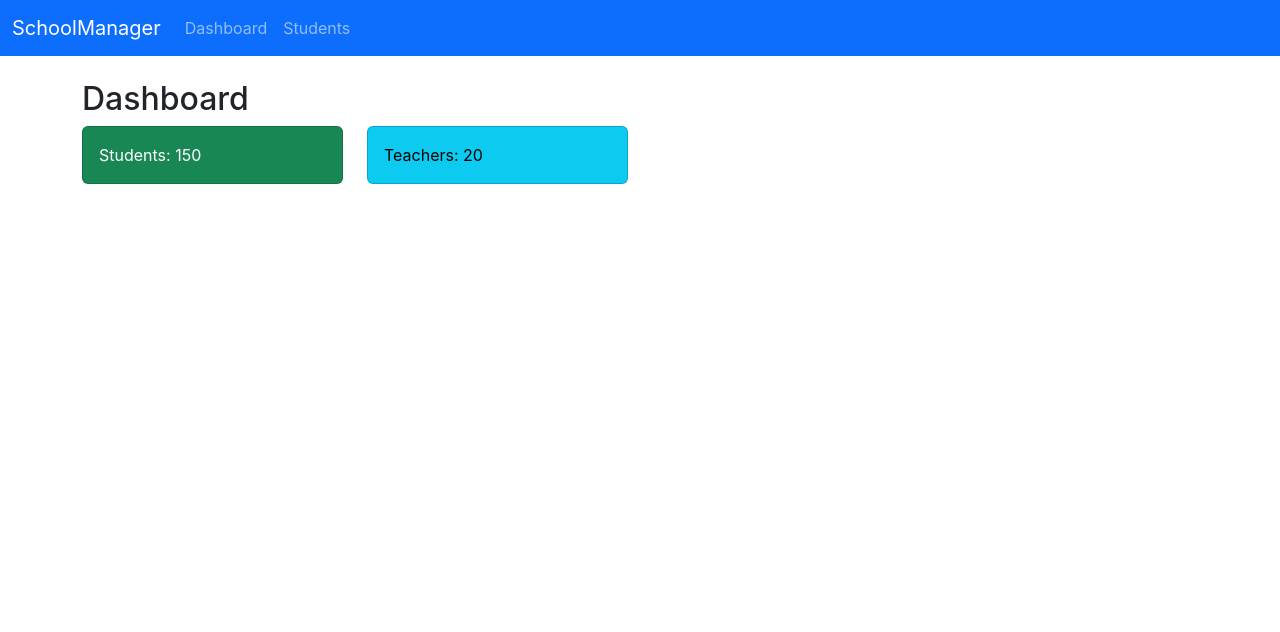
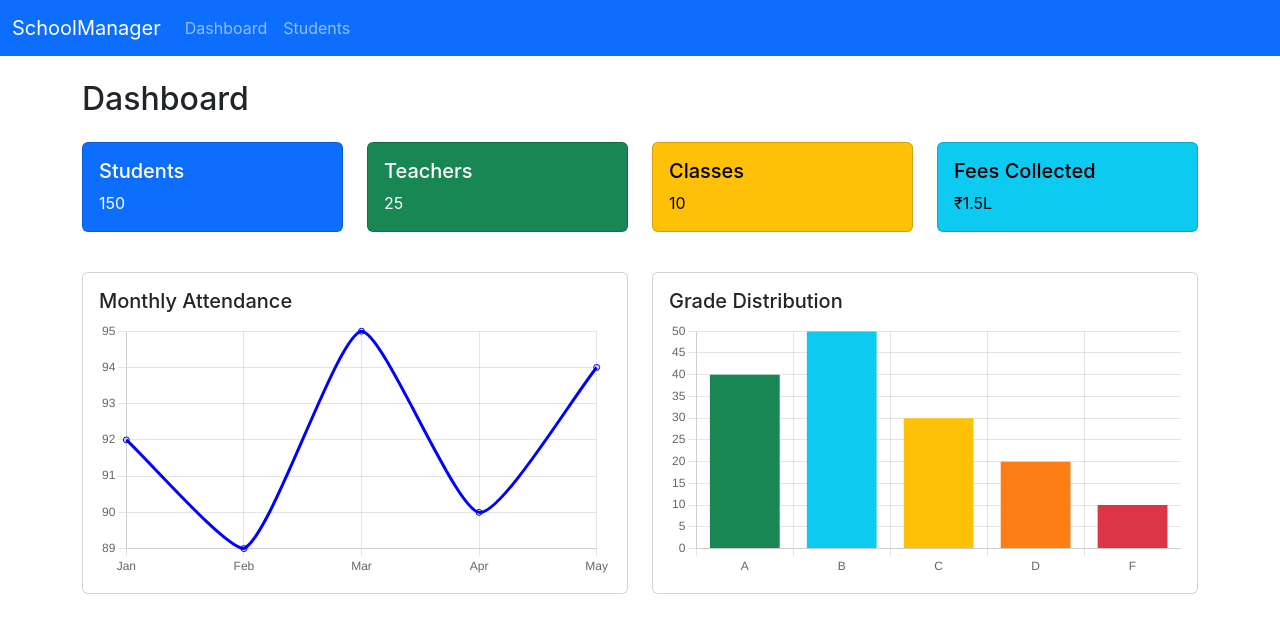
Before and after one commit to Mumtaj786/school-management-ui, a React (Create React App) app: page / in a window 1280 px wide. Shown: the top 632 px of the page. Built offline with nearby package versions, Linux system fonts and the light colour scheme.

Commit message:
Completed Dashboard UI

```diff
--- a/package.json
+++ b/package.json
@@ -8,7 +8,9 @@
     "@testing-library/react": "^16.3.0",
     "@testing-library/user-event": "^13.5.0",
     "bootstrap": "^5.3.5",
+    "chart.js": "^4.4.9",
     "react": "^19.1.0",
+    "react-chartjs-2": "^5.3.0",
     "react-dom": "^19.1.0",
     "react-router-dom": "^7.5.3",
     "react-scripts": "5.0.1",
--- /dev/null
+++ b/src/charts/AttendanceChart.jsx
@@ -0,0 +1,28 @@
+import { Line } from 'react-chartjs-2';
+import { Chart as ChartJS, CategoryScale, LinearScale, PointElement, LineElement } from 'chart.js';
+
+ChartJS.register(CategoryScale, LinearScale, PointElement, LineElement);
+
+export default function AttendanceChart() {
+  const data = {
+    labels: ["Jan", "Feb", "Mar", "Apr", "May"],
+    datasets: [
+      {
+        label: "Attendance %",
+        data: [92, 89, 95, 90, 94],
+        fill: false,
+        borderColor: 'blue',
+        tension: 0.2
+      }
+    ]
+  };
+
+  return (
+    <div className="card">
+      <div className="card-body">
+        <h5 className="card-title">Monthly Attendance</h5>
+        <Line data={data} />
+      </div>
+    </div>
+  );
+}
--- /dev/null
+++ b/src/charts/GradeChart.jsx
@@ -0,0 +1,25 @@
+import { Bar } from 'react-chartjs-2';
+import { Chart as ChartJS, BarElement, CategoryScale, LinearScale } from 'chart.js';
+
+ChartJS.register(BarElement, CategoryScale, LinearScale);
+
+export default function GradeChart() {
+  const data = {
+    labels: ["A", "B", "C", "D", "F"],
+    datasets: [
+      {
+        label: 'Number of Students',
+        data: [40, 50, 30, 20, 10],
+        backgroundColor: ['#198754', '#0dcaf0', '#ffc107', '#fd7e14', '#dc3545']
+      }
+    ]
+  };
+  return (
+    <div className="card">
+      <div className="card-body">
+        <h5 className="card-title">Grade Distribution</h5>
+        <Bar data={data} />
+      </div>
+    </div>
+  );
+}
--- a/src/pages/Dashboard.jsx
+++ b/src/pages/Dashboard.jsx
@@ -1,20 +1,33 @@
-// Dashboard.jsx
+import AttendanceChart from "../charts/AttendanceChart";
+import GradeChart from "../charts/GradeChart";
+
 export default function Dashboard() {
   return (
     <div>
-        <h2>Dashboard</h2>
-        <div className="row">
-          <div className="col-md-3">
-            <div className="card text-bg-success">
-              <div className="card-body">Students: 150</div>
+      <h2 className="mb-4">Dashboard</h2>
+      <div className="row mb-4">
+        {["Students", "Teachers", "Classes", "Fees Collected"].map((title, i) => (
+          <div className="col-md-3" key={i}>
+            <div className={`card text-bg-${['primary', 'success', 'warning', 'info'][i]} mb-3`}>
+              <div className="card-body">
+                <h5 className="card-title">{title}</h5>
+                <p className="card-text">{[150, 25, 10, "₹1.5L"][i]}</p>
               </div>
             </div>
-          <div className="col-md-3">
-            <div className="card text-bg-info">
-              <div className="card-body">Teachers: 20</div>
           </div>
+        ))}
+      </div>
+
+
+      <div className="row">
+        <div className="col-md-6 mb-4">
+          <AttendanceChart />
+        </div>
+        <div className="col-md-6 mb-4">
+          <GradeChart />
         </div>
       </div>
     </div>
   );
+
 }
```
Also changed, not shown: 1 other file (tests, documents, lock files or other folders). Lines whose indentation alone changed are shown as unchanged.
